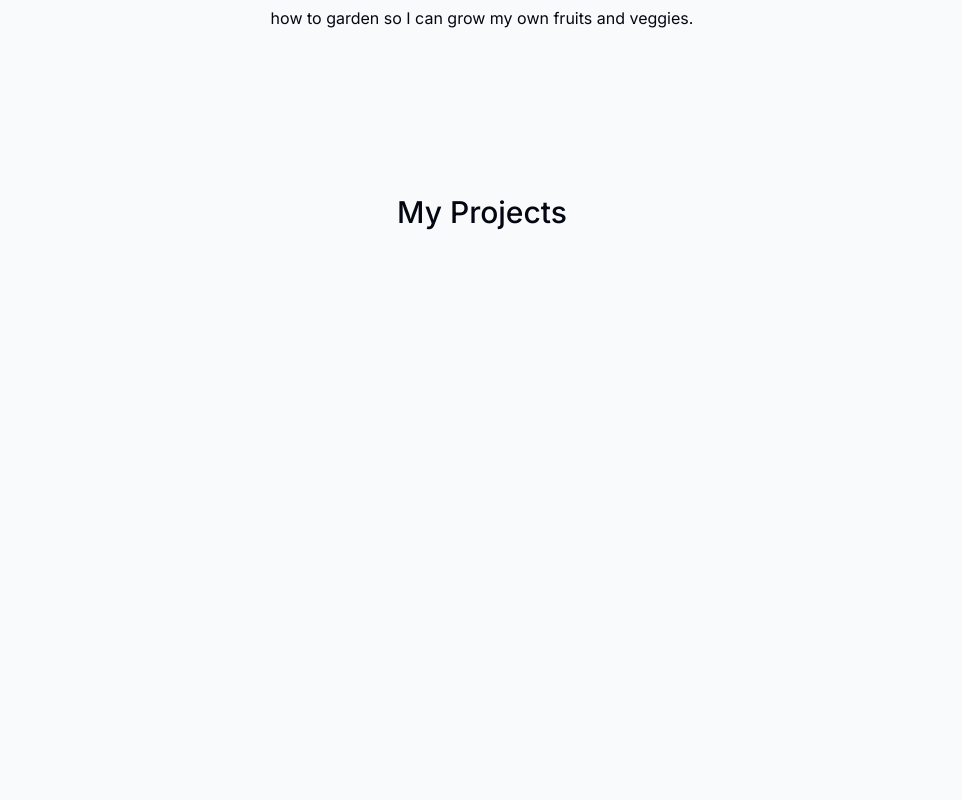
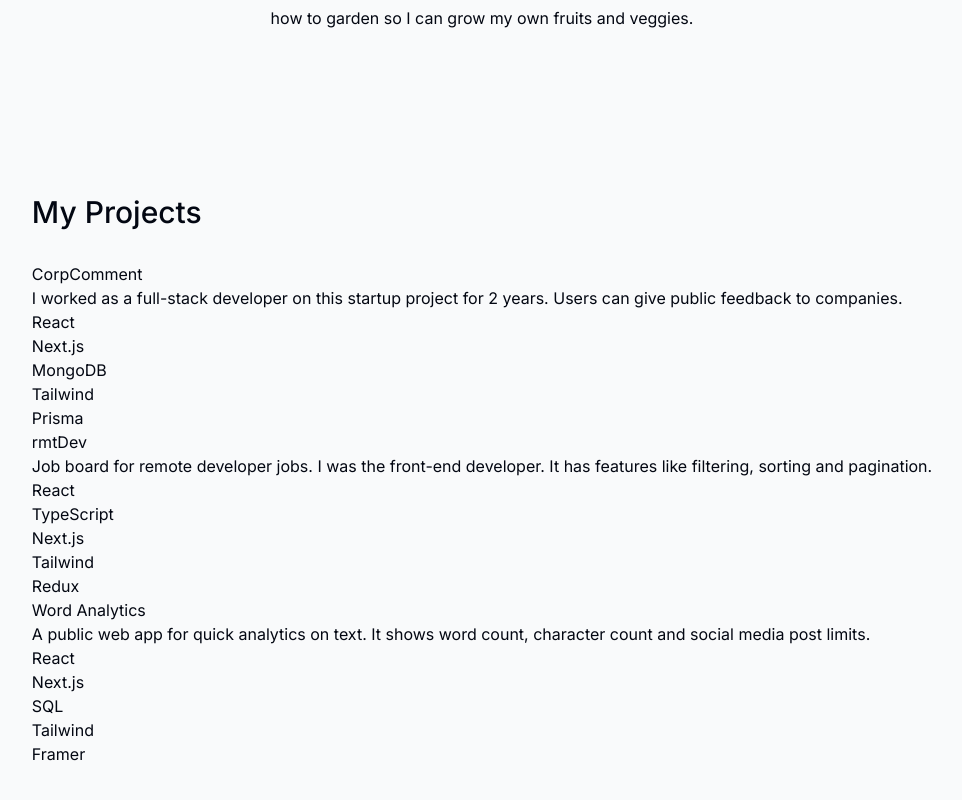
Before and after one commit to ruben-arcos/rubenarcos, a Next.js app: page / in a window 1280 px wide. Shown: the part 1060-1860 px from the top of the page, without its empty margins (158-1120 px from the left). Built offline with nearby package versions, Linux system fonts and the light colour scheme.

Commit message:
created function to display title of project, description, and tags.

```diff
--- a/components/Projects.tsx
+++ b/components/Projects.tsx
@@ -1,10 +1,35 @@
 import React from "react";
 import SectionHeading from "./SectionHeading";
+import { projectsData } from "@/lib/data";
 
 export default function Projects() {
   return (
     <section>
-        <SectionHeading>my projects</SectionHeading>
+      <SectionHeading>my projects</SectionHeading>
+
+      <div>
+        {projectsData.map((project, index) => (
+          <React.Fragment key={index}>
+            <Project {...project} />
+          </React.Fragment>
+        ))}
+      </div>
     </section>
-  )
+  );
 }
+
+type ProjectProps = (typeof projectsData)[number];
+
+function Project({ title, description, tags, imageUrl }: ProjectProps) {
+  return (
+    <section>
+      <h3>{title}</h3>
+      <p>{description}</p>
+      <ul>
+        {tags.map((tag, index) => (
+          <li key={index}>{tag}</li>
+        ))}
+      </ul>
+    </section>
+  );
+}
```
